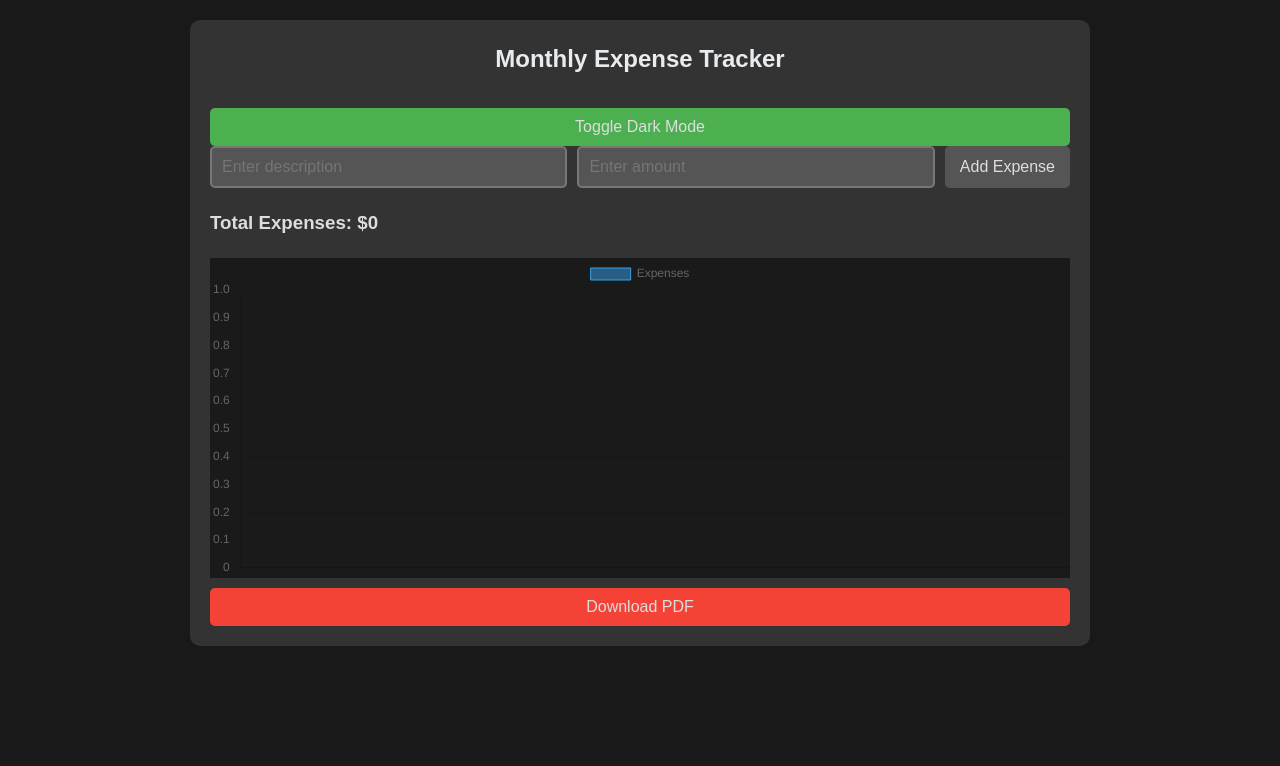
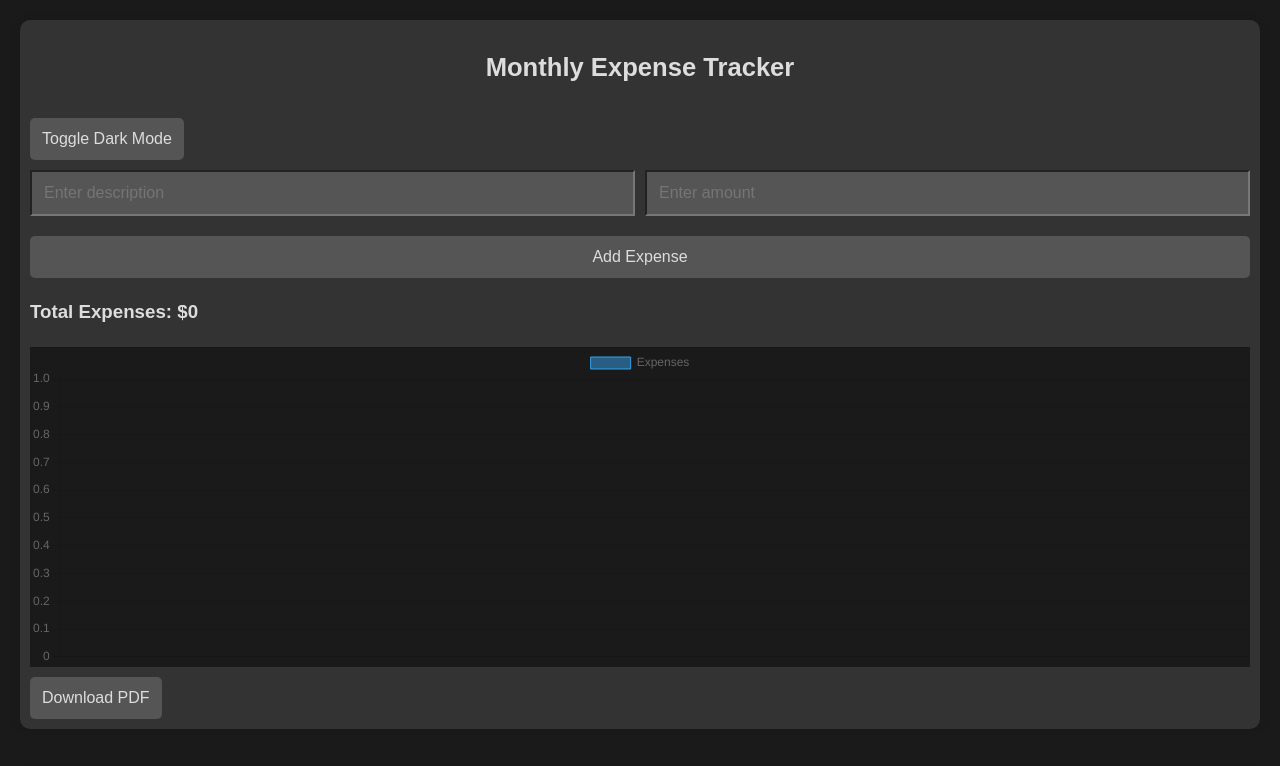
Before and after one commit to darshchaurasia/MonthlyExpenseTrackerPRO, a plain HTML site: page index.html in a window 1280 px wide. Both pictures are taken after a click on the button "Toggle Dark Mode". Shown: the top 766 px of the page. Drawn offline with nearby package versions, Linux system fonts and the light colour scheme.

Commit message:
updated css and contact container

```diff
--- a/index.html
+++ b/index.html
@@ -27,5 +27,14 @@
         <button id="download-pdf">Download PDF</button>
     </div>
     <script src="script.js"></script>
+
+    <div class="contact-container">
+        <h2>Contact the Creator</h2>
+        <p>If you have any questions or feedback, please feel free to reach out.</p>
+        <p>Name: Darsh Chaurasia</p>
+        <p>Website: <a href="https://darshchaurasia.com" target="_blank">darshchaurasia.com</a></p>
+        <p>Email: <a href="mailto:darshchaurasia@gmail.com">darshchaurasia@gmail.com</a></p>
+    </div>
+
 </body>
 </html>
--- a/script.js
+++ b/script.js
@@ -2,6 +2,7 @@ let expenses = [];
 let totalExpenses = 0;
 let expenseChart; // This will hold the chart instance
 
+// Event listener for form submission
 document.getElementById('expense-form').addEventListener('submit', function(e) {
     e.preventDefault();
 
@@ -21,20 +22,26 @@ document.getElementById('expense-form').addEventListener('submit', function(e) {
     document.getElementById('amount').value = '';
 });
 
+// Function to add a new expense to the list
 function addExpenseToList(expense) {
     const node = document.createElement("div");
     node.setAttribute("id", expense.id);
+    node.classList.add('expense-item'); // This class should handle specific styling
     node.innerHTML = `${expense.description}: $${expense.amount.toFixed(2)}
                        <button onclick="editExpense(${expense.id})">Edit</button>
                        <button onclick="deleteExpense(${expense.id})">Delete</button>`;
     document.getElementById('expense-list').appendChild(node);
+
+    applyThemeToNewElement(node); // Ensure new element adheres to current theme
 }
 
+// Function to update the total displayed
 function updateTotal() {
     totalExpenses = expenses.reduce((sum, expense) => sum + expense.amount, 0);
     document.getElementById('total-expenses').textContent = totalExpenses.toFixed(2);
 }
 
+// Function to delete an expense
 function deleteExpense(id) {
     const expense = expenses.find(expense => expense.id === id);
     const index = expenses.indexOf(expense);
@@ -46,6 +53,7 @@ function deleteExpense(id) {
     saveExpensesToLocalStorage();
 }
 
+// Function to edit an existing expense
 function editExpense(id) {
     const expense = expenses.find(expense => expense.id === id);
     const description = prompt("Edit the description", expense.description);
@@ -61,6 +69,7 @@ function editExpense(id) {
     }
 }
 
+// Function to update the display of an edited expense
 function updateExpenseDisplay(expense) {
     const element = document.getElementById(expense.id);
     element.innerHTML = `${expense.description}: $${expense.amount.toFixed(2)}
@@ -68,6 +77,7 @@ function updateExpenseDisplay(expense) {
                          <button onclick="deleteExpense(${expense.id})">Delete</button>`;
 }
 
+// Function to create or update the expense chart
 function createExpenseChart() {
     const ctx = document.getElementById('expenseChart').getContext('2d');
     if (expenseChart) {
@@ -97,14 +107,20 @@ function createExpenseChart() {
     });
 }
 
+// Function to toggle dark mode across all relevant elements
 document.getElementById('toggle-dark-mode').addEventListener('click', function() {
     document.body.classList.toggle('dark-mode');
-    document.querySelectorAll('input, button, #expense-list div, .chart-container').forEach(function(el) {
-        el.classList.toggle('dark-mode');
+
+    // Update all dynamic elements to reflect the current theme
+    const elementsToUpdate = document.querySelectorAll('.expense-item, input, button, .chart-container');
+    elementsToUpdate.forEach(element => {
+        element.classList.toggle('dark-mode', document.body.classList.contains('dark-mode'));
     });
-    createExpenseChart(); // Re-create the chart to apply dark mode styles
+
+    createExpenseChart(); // Update the chart to reflect the theme change
 });
 
+// Function to download the expense list as a PDF
 document.getElementById('download-pdf').addEventListener('click', downloadPDF);
 
 function downloadPDF() {
@@ -125,6 +141,7 @@ function downloadPDF() {
     doc.save('monthly_expenses.pdf');
 }
 
+// Functions to handle local storage
 function saveExpensesToLocalStorage() {
     localStorage.setItem('expenses', JSON.stringify(expenses));
 }
@@ -143,3 +160,7 @@ document.addEventListener('DOMContentLoaded', function() {
     loadExpensesFromLocalStorage();
     createExpenseChart();
 });
+
+function applyThemeToNewElement(element) {
+    element.classList.toggle('dark-mode', document.body.classList.contains('dark-mode'));
+}
--- a/styles.css
+++ b/styles.css
@@ -1,136 +1,152 @@
 /* Basic styling reset */
 *, *::before, *::after {
     box-sizing: border-box;
-    margin: 0;
-    padding: 0;
 }
 
 body {
     font-family: 'Arial', sans-serif;
     line-height: 1.6;
-    margin: 20px;
-    transition: background-color 0.3s ease, color 0.3s ease;
+    margin: 10px;
     background-color: #f9f9f9;
     color: #333;
+    padding: 10px;
 }
 
 .container {
-    max-width: 900px;
-    margin: auto;
-    padding: 20px;
+    max-width: 100%;
+    padding: 10px;
+    background: #ffffff;
     border-radius: 10px;
     box-shadow: 0 0 10px rgba(0, 0, 0, 0.1);
-    transition: all 0.3s ease;
-    background: #ffffff;
 }
 
 h1 {
-    font-size: 24px;
-    color: #333;
+    font-size: 1.6rem; /* responsive font size */
+    margin-bottom: 20px;
     text-align: center;
-    margin-bottom: 20px;
 }
 
 form {
-    display: grid;
-    grid-template-columns: 1fr 1fr auto;
+    display: flex;
+    flex-wrap: wrap;
     gap: 10px;
-    margin-bottom: 20px;
 }
 
 input[type="text"],
-input[type="number"] {
-    padding: 10px;
-    border: 2px solid #ccc;
-    border-radius: 5px;
-    font-size: 16px;
+input[type="number"],
+button {
+    flex: 1 1 40%; /* Flexibility for mobile */
+    padding: 12px; /* Larger touch targets */
+    font-size: 1rem;
+    margin-top: 10px; /* Space for tapping */
 }
 
 button {
-    padding: 10px 15px;
-    font-size: 16px;
-    color: #fff;
     background-color: #007bff;
+    color: white;
     border: none;
     border-radius: 5px;
     cursor: pointer;
-    transition: background-color 0.2s ease-in-out;
 }
 
+/* Enhance buttons for easier interaction on mobile */
 button:hover {
     background-color: #0056b3;
-}
-
-#expense-list {
-    margin-top: 20px;
 }
 
 #expense-list div {
     background: #eee;
     padding: 10px;
-    margin-bottom: 8px;
+    margin-top: 8px;
     border-left: 5px solid #007bff;
-    transition: background-color 0.2s;
+}
+
+.chart-container {
+    width: 100%;
+    margin-top: 20px;
+}
+
+/* Media Queries for Responsive Adjustments */
+@media (max-width: 768px) {
+    input[type="text"],
+    input[type="number"],
+    button {
+        flex: 1 1 100%; /* Make full width on smaller screens */
+    }
+
+    h1 {
+        font-size: 1.4rem; /* Slightly smaller font size on mobile */
+    }
 }
 
 .dark-mode {
-    background-color: #1a1a1a; /* Dark background for the entire body */
-    color: #ccc; /* Light text color suitable for dark background */
+    background-color: #1a1a1a;
+    color: #ccc;
 }
 
 .dark-mode .container {
-    background: #333; /* Darker background for containers */
-    color: #ddd; /* Slightly lighter text color for contrast */
+    background: #333;
+    color: #ddd;
 }
 
-.dark-mode input[type="text"],
-.dark-mode input[type="number"],
-.dark-mode button {
-    background: #555; /* Darker background for form elements */
-    color: #ddd; /* Light text color */
-    border-color: #777; /* Dark border color */
-}
-
+.dark-mode input,
+.dark-mode button,
 .dark-mode #expense-list div {
-    background: #424242; /* Dark background for list items */
-    border-color: #007bff; /* Blue left border for some pop of color */
+    background: #555;
+    color: #ddd;
+    border-color: #777;
 }
 
 .dark-mode button:hover {
-    background-color: #333; /* Darker background on hover for buttons */
+    background-color: #333;
 }
 
-/* Ensuring headers are visible in dark mode */
-.dark-mode h1 {
-    color: #e9ecef; /* Bright color for headers */
+.dark-mode .contact-container {
+    background: #333; /* Dark background for the contact container */
+    color: #ddd; /* Light text for readability */
+    box-shadow: 0 4px 8px rgba(0,0,0,0.5); /* Darker shadow for depth perception */
+}
+
+.dark-mode .contact-container h2,
+.dark-mode .contact-container p {
+    color: #ccc; /* Consistent light text color for headings and paragraphs */
+}
+
+.dark-mode .contact-container a {
+    color: #4ea1d3; /* Brighter link color for better visibility */
+}
+
+.dark-mode .contact-container a:hover {
+    color: #77c1f1; /* Lighter hover color for links */
 }
 
 
-.chart-container {
-    width: 100%;
-    height: auto;
-    margin-top: 20px;
+.contact-container {
+    background-color: #fff;
+    padding: 20px;
+    margin-top: 40px;
+    border-radius: 10px;
+    box-shadow: 0 4px 8px rgba(0,0,0,0.1);
+    text-align: center;
 }
 
-/* Toggle and download button specific styling */
-#toggle-dark-mode, #download-pdf {
-    width: 100%;
-    margin-top: 10px;
-    transition: background-color 0.3s ease-in-out;
+.contact-container h2 {
+    color: #333;
+    margin-bottom: 15px;
 }
 
-#toggle-dark-mode {
-    background-color: #4CAF50;
+.contact-container p {
+    font-size: 1rem;
+    line-height: 1.5;
+    color: #666;
+    margin-bottom: 10px;
 }
 
-#toggle-dark-mode:hover {
-    background-color: #45a049;
+.contact-container a {
+    color: #007bff;
+    text-decoration: none;
 }
 
-#download-pdf {
-    background-color: #f44336;
+.contact-container a:hover {
+    text-decoration: underline;
 }
-
-#download-pdf:hover {
-    background-color: #da190b;
-}
```
